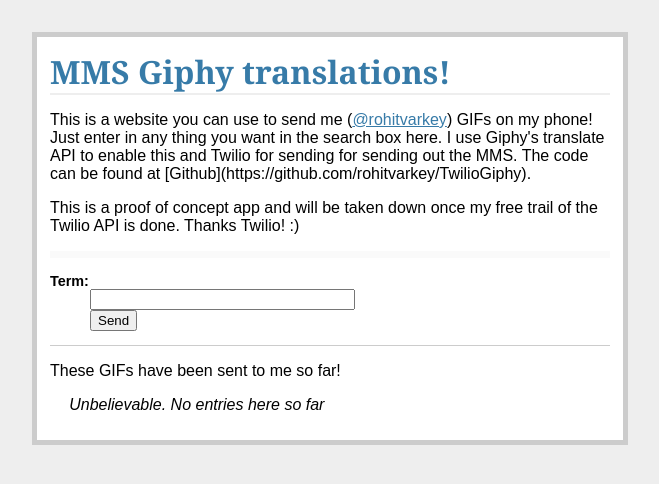
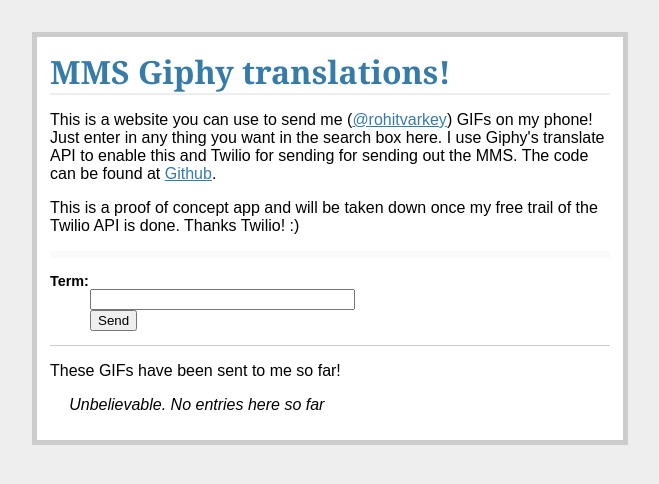
Before and after one commit to rohitvarkey/TwilioGiphy, a Flask app: page / in a window 1280 px wide. Shown: the top 484 px of the page, without its empty margins (310-969 px from the left). Run offline with Flask 2, Linux system fonts and the light colour scheme; data that the repository does not hold is empty.

Commit message:
Link fix

```diff
--- a/templates/layout.html
+++ b/templates/layout.html
@@ -5,7 +5,7 @@
   <h1>MMS Giphy translations!</h1>
   <p> This is a website you can use to send me (<a href="https://github.com/rohitvarkey/">@rohitvarkey</a>) GIFs on my phone! Just enter
       in any thing you want in the search box here. I use Giphy's translate API
-      to enable this and Twilio for sending for sending out the MMS. The code can be found at [Github](https://github.com/rohitvarkey/TwilioGiphy).</p>
+      to enable this and Twilio for sending for sending out the MMS. The code can be found at <a href="https://github.com/rohitvarkey/TwilioGiphy">Github</a>.</p>
 
   <p>
       This is a proof of concept app and will be taken down once my free trail of the Twilio API is done.
```
